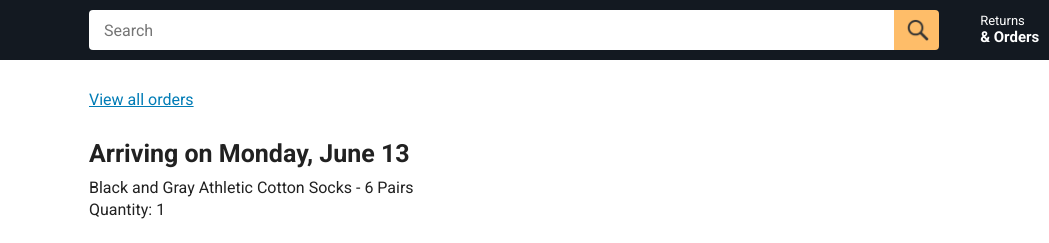
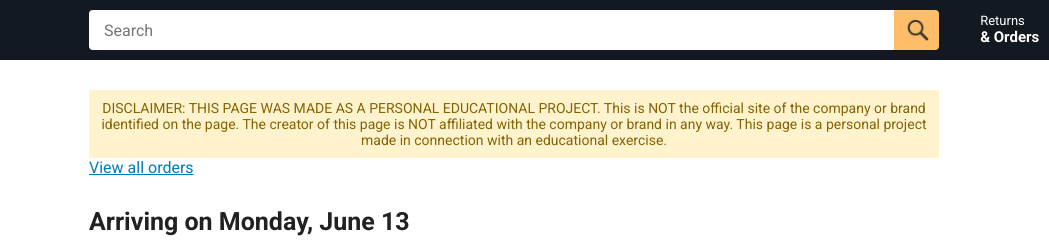
Before and after one commit to LakhbirSingh04/Amazon-Clone, a plain HTML site: page tracking.html in a window 1280 px wide. Shown: the top 243 px of the page, 126-1175 px from the left. Drawn offline with Linux system fonts and the light colour scheme.

Commit message:
Update tracking.html

```diff
--- a/tracking.html
+++ b/tracking.html
@@ -52,6 +52,10 @@
     </div>
 
     <div class="main">
+        <div style=" background-color: #fff3cd; color: #856404; padding: 10px; text-align: center; font-size: 14px;">
+        DISCLAIMER: THIS PAGE WAS MADE AS A PERSONAL EDUCATIONAL PROJECT. This is NOT the official site of the company or brand identified on the page. The creator of this page is NOT affiliated with the company or brand in any way. This page is a personal project made in connection with an educational exercise.
+      </div>
+
       <div class="order-tracking">
         <a class="back-to-orders-link link-primary" href="orders.html">
           View all orders
```
